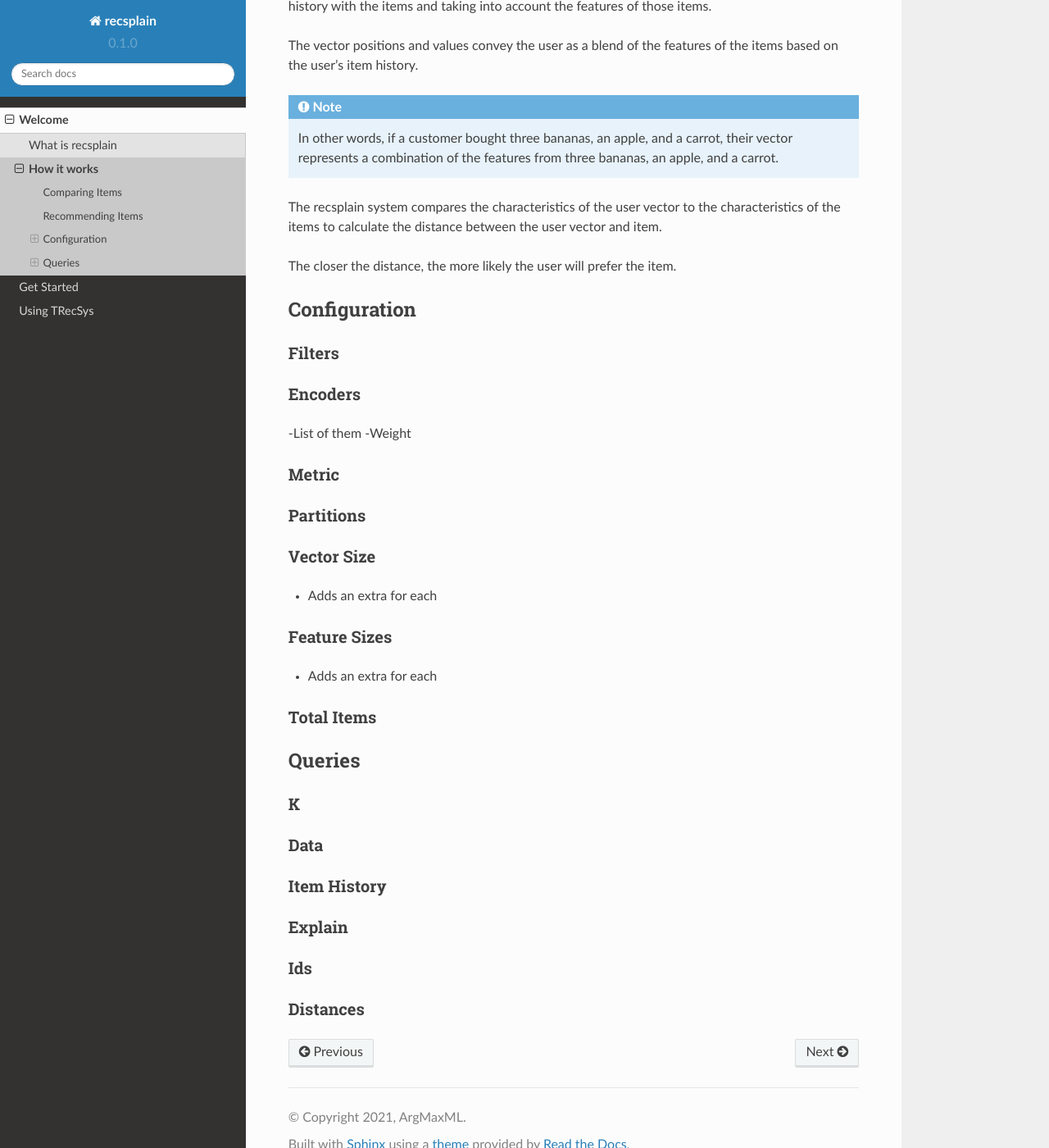
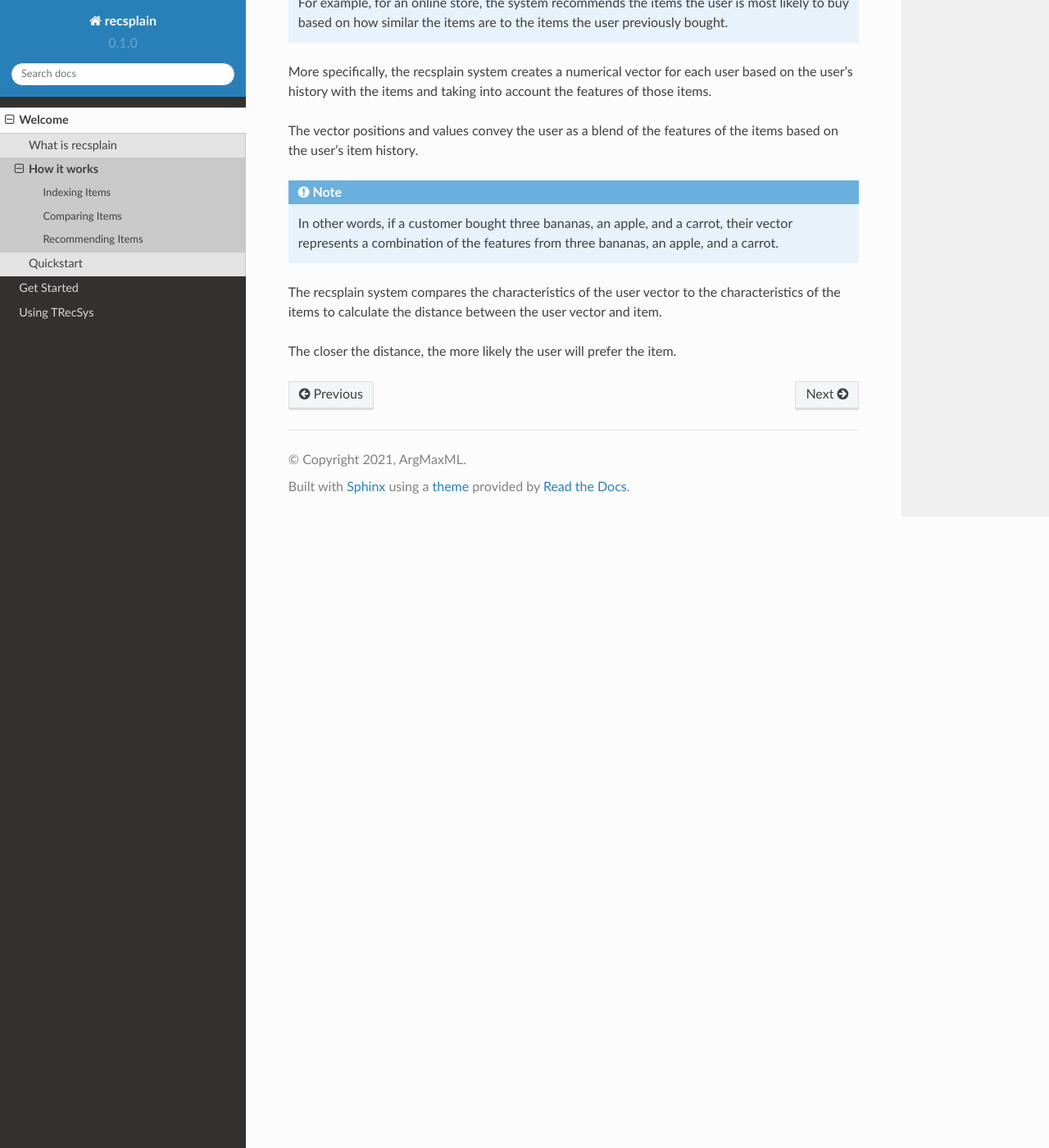
Before and after one commit to argmaxml/recsplain, a Sphinx documentation site: the page built from docs/source/how-it-works.rst, in a window 1280 px wide and 1400 px high, scrolled down 1001 px. Shown: the whole window at 82% size. Built offline with Sphinx 7.4.7 and the Read the Docs theme 2.0.0, drawn with Linux system fonts in a browser that asks for light colours; some of the changed text lies outside the part shown.

Commit message:
working on structure

```diff
--- a/docs/source/get-started.rst
+++ b/docs/source/get-started.rst
@@ -7,5 +7,6 @@
 
    Install <installation>
    Confige <configuration>
+   Recommend <recommendations>
    FAQ <faq>
    Contribution Guidelines <contribution-guidelines>
--- a/docs/source/how-it-works.rst
+++ b/docs/source/how-it-works.rst
@@ -4,6 +4,13 @@
 The system filters items into separate partitions for comparison and uses encoders to control how items within each partition are compared for similarity.
 
 The system can search a database by item to find items that are similar and can search a database by user to find items the user is likely to prefer.
+
+
+Indexing Items
+-------------------
+
+The recsplain system indexes items from your database.
+
 
 Comparing Items
 -------------------
@@ -38,56 +45,3 @@
 The recsplain system compares the characteristics of the user vector to the characteristics of the items to calculate the distance between the user vector and item.
 
 The closer the distance, the more likely the user will prefer the item.
-
-Configuration
----------------
-
-Filters
-****************
-
-Encoders
-****************
--List of them
--Weight
-
-Metric
-****************
-
-Partitions
-****************
-
-
-Vector Size
-****************
-- Adds an extra for each
-
-Feature Sizes
-****************
-- Adds an extra for each
-
-Total Items
-****************
-
-Queries
-----------
-
-K
-****************
-
-Data
-****************
-
-Item History
-****************
-
-
-Explain
-****************
-
-
-Ids
-****************
-
-
-Distances
-****************
--- a/docs/source/index.rst
+++ b/docs/source/index.rst
@@ -19,3 +19,4 @@
 
    What is recsplain <what-is-recsplain>
    How it works <how-it-works>
+   Quickstart <quickstart>
```
Also changed, not shown: docs/source/configuration.rst (+34 -4 lines), docs/source/recommendations.rst (added, +23 -0 lines).
